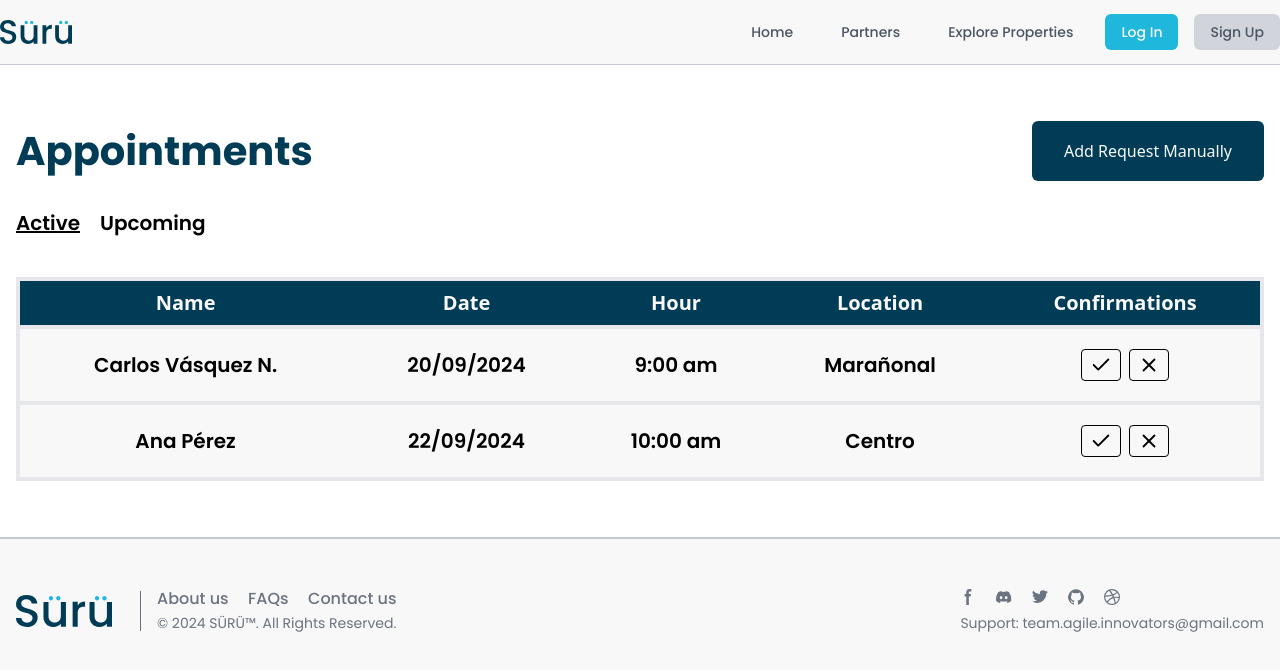
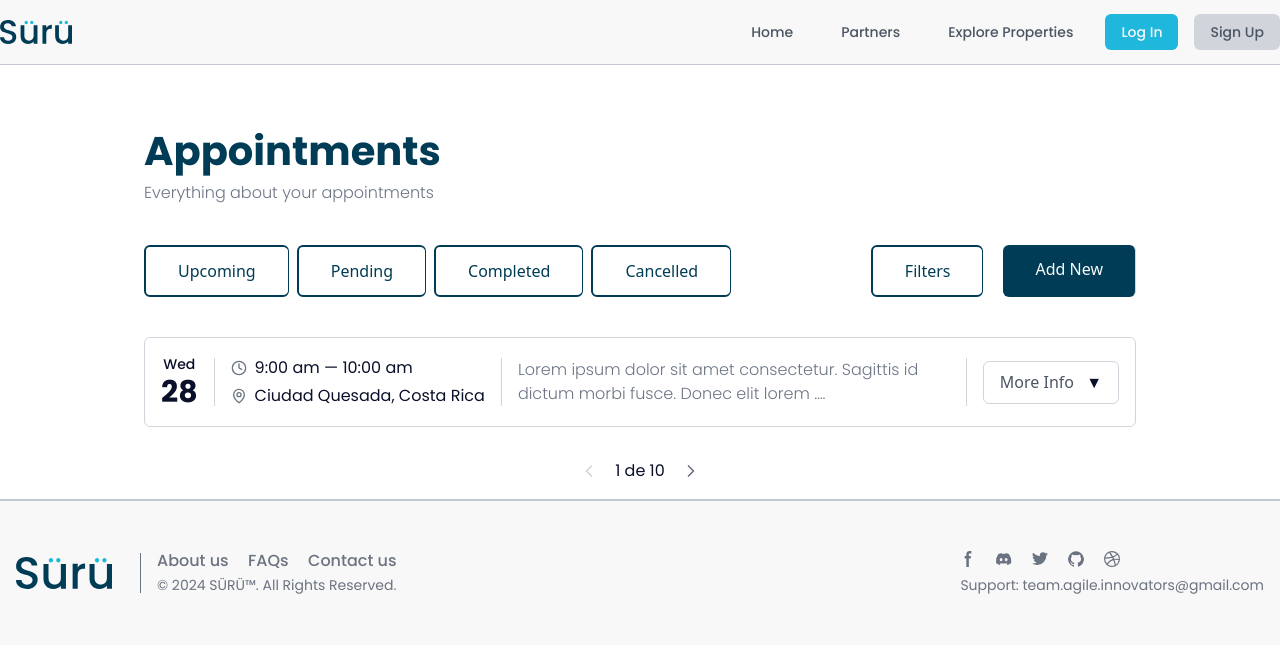
Before and after one commit to Agile-Innovators/SURU-Development, a React (Vite) app: page /appointments in a window 1280 px wide. Shown: the top 670 px of the page. Built offline with nearby package versions, Linux system fonts and the light colour scheme.

Commit message:
New Appointments Page

```diff
--- a/src/pages/public/Appointments.jsx
+++ b/src/pages/public/Appointments.jsx
@@ -1,105 +1,142 @@
-import { useState } from 'react';
-import { MainButton } from './../../components/ui/buttons/MainButton';
-import { Table } from '../../components/ui/tables/Table';
-import { Check, X } from 'lucide-react';
+import { MainButton } from '../../components/ui/buttons/MainButton';
+import { ROUTE_PATHS } from '../../routes';
+import { Calendar, Clock, MapPin, ChevronLeft, ChevronRight } from 'lucide-react';
+import React, { useState } from 'react';
 
 export function Appointments() {
-    const columns = ['Name', 'Date', 'Hour', 'Location'];
+  const [currentPage, setCurrentPage] = useState(1);
+  const totalPages = 10;
 
-    const activeAppointments = [
-        {
-            name: 'Carlos Vásquez N.',
-            date: '20/09/2024',
-            hour: '9:00 am',
-            location: 'Marañonal',
-        },
-        {
-            name: 'Ana Pérez',
-            date: '22/09/2024',
-            hour: '10:00 am',
-            location: 'Centro',
-        },
-    ];
-
-    const upcomingAppointments = [
-        {
-            name: 'Mario López',
-            date: '25/09/2024',
-            hour: '11:00 am',
-            location: 'San Ramón',
-        },
-        {
-            name: 'Lucía Martínez',
-            date: '28/09/2024',
-            hour: '12:30 pm',
-            location: 'Palmares',
-        },
-    ];
-
-    const actions = [
-        () => (
-            <button className="bg-white border border-black rounded px-2 py-1 hover:bg-light-blue">
-                <Check size={22} />
-            </button>
-        ),
-        () => (
-            <button className="bg-white border border-black rounded px-2 py-1 hover:bg-light-blue">
-                <X size={22} />
-            </button>
-        ),
-    ];
-
-    // controlar qué citas se están mostrando (las activas)
-    const [currentAppointments, setCurrentAppointments] =
-        useState(activeAppointments);
-
-    // para subrayar el botón
-    const [activeTab, setActiveTab] = useState('Active');
-
-    // Función para cambiar a citas activas
-    const showActiveAppointments = () => {
-        setCurrentAppointments(activeAppointments);
-        setActiveTab('Active');
-    };
-
-    // Función para cambiar a Upcoming
-    const showUpcomingAppointments = () => {
-        setCurrentAppointments(upcomingAppointments);
-        setActiveTab('Upcoming');
+  const handlePageChange = (newPage) => {
+    if (newPage > 0 && newPage <= totalPages) {
+      setCurrentPage(newPage);
+    }
   };
 
   return (
-        <div className="max-w-7xl m-auto p-4">
-            <div className="flex flex-row mt-10 justify-between">
-                <h1>Appointments</h1>
+    <div className="max-w-5xl m-auto p-4">
+      <h1 className="mt-10">Appointments</h1>
+      <p>Everything about your appointments</p>
+
+      {/* Botones */}
+      <div className="flex flex-row mt-10 justify-between mb-10 ">
+        <div className="flex gap-2">
           <MainButton
-                    text="Add Request Manually"
+            text="Upcoming"
+            variant="border"
             type="link"
-                    customClass="items-center flex"
+            customClass="border-r border-gray-300"
+            to={ROUTE_PATHS.NOT_FOUND}
+          />
+          <MainButton
+            text="Pending"
+            variant="border"
+            type="link"
+            customClass="border-r border-gray-300"
+            to={ROUTE_PATHS.NOT_FOUND}
+          />
+          <MainButton
+            text="Completed"
+            variant="border"
+            type="link"
+            customClass="border-r border-gray-300"
+            to={ROUTE_PATHS.NOT_FOUND}
+          />
+          <MainButton
+            text="Cancelled"
+            variant="border"
+            type="link"
+            customClass="border-r border-gray-300"
+            to={ROUTE_PATHS.NOT_FOUND}
           />
         </div>
 
-            <div className="flex flex-row gap-5 mt-7 text-xl font-primary font-semibold">
+        <div className="flex gap-5">
+          <MainButton
+            text="Filters"
+            variant="border"
+            type="link"
+            customClass="border-r border-gray-300"
+            to={ROUTE_PATHS.NOT_FOUND}
+          />
+          <MainButton
+            text="Add New"
+            type="link"
+            customClass="border-r border-gray-300"
+            to={ROUTE_PATHS.NOT_FOUND}
+          />
+        </div>
+      </div>
+
+      {/* Listado de citas */}
+      <div className="gap-4 grid">
+        <div className="border border-gray-300 rounded-md p-4 flex items-center justify-between">
+          {/* Fecha */}
+          <div className="flex flex-col items-center text-primary">
+            <span className="text-sm font-medium">Wed</span>
+            <span className="text-3xl font-bold">28</span>
+          </div>
+
+          {/* Divisor vertical */}
+          <div className="border-l h-12 border-gray-300 mx-4"></div>
+
+          {/* Información de hora y lugar */}
+          <div className="flex flex-col space-y-1 text-gray-600">
+            {/* Hora */}
+            <div className="flex items-center space-x-2">
+              <Clock size={16} className="text-gray-500" /> {/* Ícono de reloj */}
+              <span>9:00 am — 10:00 am</span>
+            </div>
+            {/* Lugar */}
+            <div className="flex items-center space-x-2">
+              <MapPin size={16} className="text-gray-500" /> {/* Ícono de ubicación */}
+              <span>Ciudad Quesada, Costa Rica</span>
+            </div>
+          </div>
+
+          {/* Divisor vertical */}
+          <div className="border-l h-12 border-gray-300 mx-4"></div>
+
+          {/* Descripción */}
+          <div className="flex-1 text-gray-600">
+            <p>Lorem ipsum dolor sit amet consectetur. Sagittis id dictum morbi fusce. Donec elit lorem ….</p>
+          </div>
+
+          {/* Divisor vertical */}
+          <div className="border-l h-12 border-gray-300 mx-4"></div>
+
+          {/* Botón de "More Info" */}
+          <div>
+            <button className="border border-gray-300 text-gray-600 px-4 py-2 rounded-md">
+              More Info <span className="ml-2">▼</span>
+            </button>
+          </div>
+        </div>
+      </div>
+
+      {/* Componente de paginación */}
+      <div className="flex items-center justify-center space-x-4 mt-8 text-gray-500">
+        {/* Flecha izquierda */}
         <button
-                    onClick={showActiveAppointments}
-                    className={`${activeTab === 'Active' ? 'underline' : ''}`}
+          onClick={() => handlePageChange(currentPage - 1)}
+          disabled={currentPage === 1}
+          className="disabled:text-gray-300"
         >
-                    Active
+          <ChevronLeft size={20} />
         </button>
 
+        {/* Texto de paginación */}
+        <span>{`${currentPage} de ${totalPages}`}</span>
+
+        {/* Flecha derecha */}
         <button
-                    onClick={showUpcomingAppointments}
-                    className={`${activeTab === 'Upcoming' ? 'underline' : ''}`}
+          onClick={() => handlePageChange(currentPage + 1)}
+          disabled={currentPage === totalPages}
+          className="disabled:text-gray-300"
         >
-                    Upcoming
+          <ChevronRight size={20} />
         </button>
       </div>
-
-            <Table
-                columns={columns}
-                data={currentAppointments}
-                actions={actions}
-            />
     </div>
   );
 }
```
Lines whose indentation alone changed are shown as unchanged.
